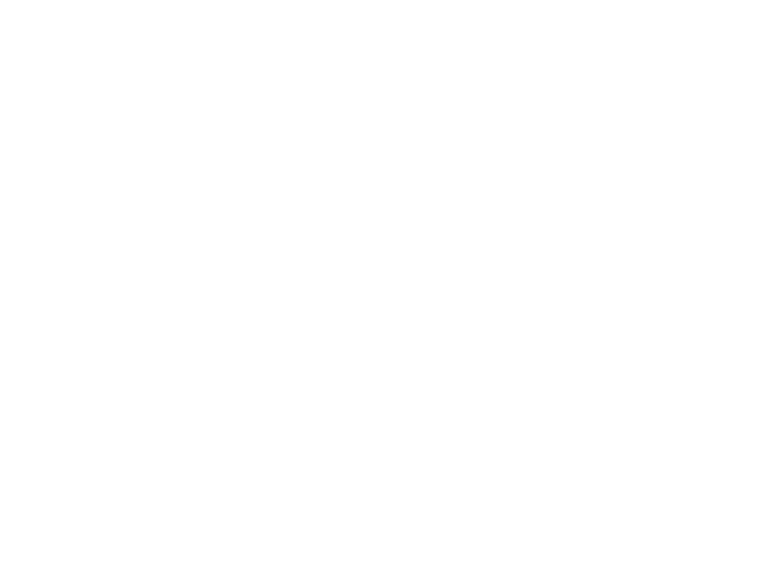
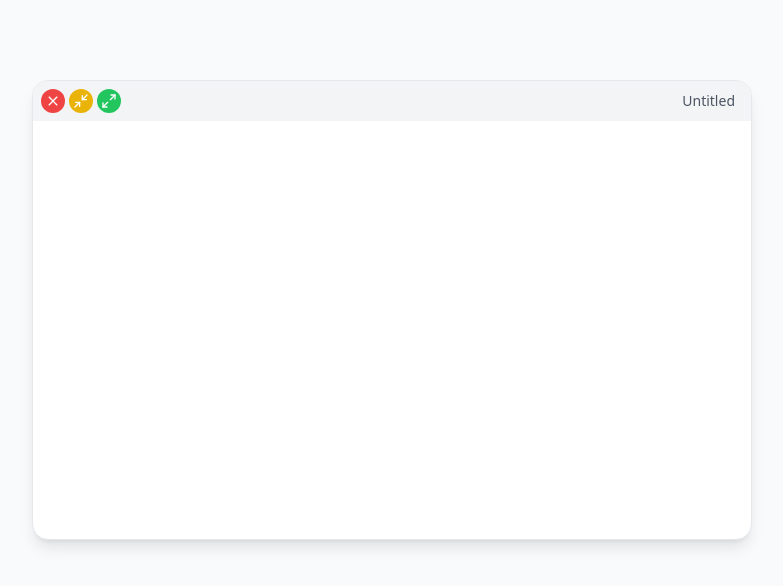
Before and after one commit to joyrudra-itobuz/random-react-components, a React (Vite) app: page /mac-like in a window 1280 px wide. Before the commit this address had no page. Shown: the top 586 px of the page, without its empty margins (48-831 px from the left). Built offline with nearby package versions, Linux system fonts and the light colour scheme.

Commit message:
feat: added mac like windows

```diff
--- a/package.json
+++ b/package.json
@@ -10,6 +10,7 @@
     "preview": "vite preview"
   },
   "dependencies": {
+    "motion": "^12.23.12",
     "react": "^18.3.1",
     "react-dom": "^18.3.1",
     "react-icons": "^5.3.0",
--- a/src/Router.tsx
+++ b/src/Router.tsx
@@ -2,6 +2,7 @@
 import Home from "./pages/Home";
 import Aws from "./pages/Aws/Aws";
 import Grains from "./pages/Grains/Grains";
+import MacLike from "./pages/MacLike/MacLike";
 
 export default function Router() {
   return (
@@ -10,6 +11,7 @@
         <Route path="/" element={<Home />} />
         <Route path="aws" element={<Aws />} />
         <Route path="grains" element={<Grains />} />
+        <Route path="mac-like" element={<MacLike />} />
       </Routes>
     </BrowserRouter>
   );
--- a/src/pages/Home.tsx
+++ b/src/pages/Home.tsx
@@ -8,6 +8,10 @@
   {
     name: "Grains",
     path: "/grains",
+  },
+  {
+    name: "Mac Like",
+    path: "/mac-like",
   },
 ];
 
--- /dev/null
+++ b/src/pages/MacLike/MacLike.tsx
@@ -0,0 +1,164 @@
+"use client";
+
+import {
+  motion,
+  useDragControls,
+  useMotionValue,
+  useMotionValueEvent,
+  animate,
+} from "motion/react";
+import TitleBar from "../../ui/MacLike/TitleBar";
+import {
+  ReactNode,
+  useEffect,
+  useLayoutEffect,
+  useMemo,
+  useRef,
+  useState,
+} from "react";
+
+interface MacLikeProps {
+  children: ReactNode;
+}
+
+const DEFAULT_W = 720;
+const DEFAULT_H = 460;
+const DEFAULT_X = 80;
+const DEFAULT_Y = 80;
+const INSET = 16; // macOS-like margin when maximized; set 0 for true fullscreen
+
+export default function MacLike({ children }: MacLikeProps) {
+  const containerRef = useRef<HTMLDivElement | null>(null);
+  const dragControls = useDragControls();
+
+  // geometry as motion values
+  const x = useMotionValue(DEFAULT_X);
+  const y = useMotionValue(DEFAULT_Y);
+  const w = useMotionValue(DEFAULT_W);
+  const h = useMotionValue(DEFAULT_H);
+
+  // mirror width/height into state for constraints math
+  const [winSize, setWinSize] = useState({ w: DEFAULT_W, h: DEFAULT_H });
+
+  useMotionValueEvent(w, "change", (val) =>
+    setWinSize((s) => (val === s.w ? s : { ...s, w: val }))
+  );
+  useMotionValueEvent(h, "change", (val) =>
+    setWinSize((s) => (val === s.h ? s : { ...s, h: val }))
+  );
+
+  // container size via ResizeObserver
+  const [containerSize, setContainerSize] = useState({ cw: 0, ch: 0 });
+  useEffect(() => {
+    if (!containerRef.current) return;
+    const el = containerRef.current;
+    const ro = new ResizeObserver((entries) => {
+      const rect = entries[0].contentRect;
+      setContainerSize({ cw: rect.width, ch: rect.height });
+    });
+    ro.observe(el);
+    return () => ro.disconnect();
+  }, []);
+
+  // constraints object (recomputed when container or window size changes)
+  const constraints = useMemo(() => {
+    const { cw, ch } = containerSize;
+    const { w: ww, h: hh } = winSize;
+
+    // If container size is unknown yet, allow some movement
+    if (cw === 0 || ch === 0)
+      return {
+        left: -Infinity,
+        right: Infinity,
+        top: -Infinity,
+        bottom: Infinity,
+      };
+
+    return {
+      left: INSET,
+      top: INSET,
+      right: Math.max(INSET, cw - INSET - ww),
+      bottom: Math.max(INSET, ch - INSET - hh),
+    };
+  }, [containerSize, winSize]);
+
+  // clamp helper
+  const clamp = (val: number, min: number, max: number) =>
+    Math.min(Math.max(val, min), max);
+
+  // ensure x/y always stay inside new constraints whenever constraints change
+  useEffect(() => {
+    const { left, right, top, bottom } = constraints;
+    x.set(clamp(x.get(), left, right));
+    y.set(clamp(y.get(), top, bottom));
+  }, [constraints, x, y]);
+
+  const [isMaximized, setIsMaximized] = useState(false);
+  const prevRectRef = useRef({
+    x: DEFAULT_X,
+    y: DEFAULT_Y,
+    w: DEFAULT_W,
+    h: DEFAULT_H,
+  });
+
+  useLayoutEffect(() => {
+    // initial clamp when everything mounts
+    const { left, right, top, bottom } = constraints;
+    x.set(clamp(x.get(), left, right));
+    y.set(clamp(y.get(), top, bottom));
+  }, []); // eslint-disable-line
+
+  const spring = { type: "spring", bounce: 0.18, duration: 0.5 };
+
+  const toggleMaximize = () => {
+    if (!containerRef.current) return;
+    const { cw, ch } = containerSize;
+
+    if (!isMaximized) {
+      // save current rect before zooming
+      prevRectRef.current = { x: x.get(), y: y.get(), w: w.get(), h: h.get() };
+
+      // animate to maximized (respect inset)
+      animate(x, INSET, spring);
+      animate(y, INSET, spring);
+      animate(w, Math.max(0, cw - INSET * 2), spring);
+      animate(h, Math.max(0, ch - INSET * 2), spring);
+
+      setIsMaximized(true);
+    } else {
+      const { x: px, y: py, w: pw, h: ph } = prevRectRef.current;
+
+      // animate back to previous rect
+      animate(x, px, spring);
+      animate(y, py, spring);
+      animate(w, pw, spring);
+      animate(h, ph, spring);
+
+      setIsMaximized(false);
+    }
+  };
+
+  return (
+    <div ref={containerRef} className="relative h-screen w-screen bg-gray-50">
+      <motion.div
+        // we use object constraints that update dynamically
+        drag
+        dragControls={dragControls}
+        dragListener={false}
+        dragConstraints={constraints}
+        dragElastic={0.1}
+        dragMomentum={false}
+        // turn off drag when maximized
+        style={{ x, y, width: w, height: h }}
+        className="absolute overflow-hidden rounded-2xl border bg-white shadow-lg will-change-transform"
+      >
+        <TitleBar
+          onHandlePointerDown={(e) => !isMaximized && dragControls.start(e)}
+          onMaximize={toggleMaximize}
+          isMaximized={isMaximized}
+        />
+        <div className="h-[calc(100%-2.5rem)]">{children}</div>
+      </motion.div>
+    </div>
+  );
+}
--- /dev/null
+++ b/src/ui/MacLike/TitleBar.tsx
@@ -0,0 +1,71 @@
+"use client";
+
+import * as React from "react";
+import { IoMdClose } from "react-icons/io";
+import { FiMinimize2, FiMaximize2 } from "react-icons/fi";
+
+const BTN =
+  "text-white rounded-full p-1 hover:brightness-95 transition duration-200 cursor-pointer";
+
+interface TitleBarProps {
+  onHandlePointerDown?: (e: React.PointerEvent<HTMLDivElement>) => void;
+  onMaximize?: () => void;
+  isMaximized?: boolean;
+}
+
+export default function TitleBar({
+  onHandlePointerDown,
+  onMaximize,
+  isMaximized,
+}: TitleBarProps) {
+  return (
+    <div
+      className="h-10 bg-gray-100 flex items-center justify-between px-2 cursor-move select-none"
+      onPointerDown={onHandlePointerDown}
+      style={{ touchAction: "none" }}
+    >
+      <div className="flex gap-1">
+        {/* Prevent clicks on buttons from starting a drag */}
+        <button
+          className={`bg-red-500 ${BTN}`}
+          onPointerDown={(e) => e.stopPropagation()}
+          onClick={() => {
+            /* close behavior is app-specific */
+          }}
+          aria-label="Close"
+          title="Close"
+        >
+          <IoMdClose />
+        </button>
+
+        <button
+          className={`bg-yellow-500 ${BTN}`}
+          onPointerDown={(e) => e.stopPropagation()}
+          onClick={() => {
+            /* implement minimize if you want */
+          }}
+          aria-label="Minimize"
+          title="Minimize"
+        >
+          <FiMinimize2 />
+        </button>
+
+        <button
+          className={`bg-green-500 ${BTN}`}
+          onPointerDown={(e) => e.stopPropagation()}
+          onClick={(e) => {
+            e.stopPropagation();
+            onMaximize?.();
+          }}
+          aria-label={isMaximized ? "Restore" : "Maximize"}
+          title={isMaximized ? "Restore" : "Maximize"}
+        >
+          <FiMaximize2 />
+        </button>
+      </div>
+
+      {/* Optional window title */}
+      <div className="text-sm text-gray-600 pr-2 select-none">Untitled</div>
+    </div>
+  );
+}
```
Also changed, not shown: 1 other file (tests, documents, lock files or other folders).
